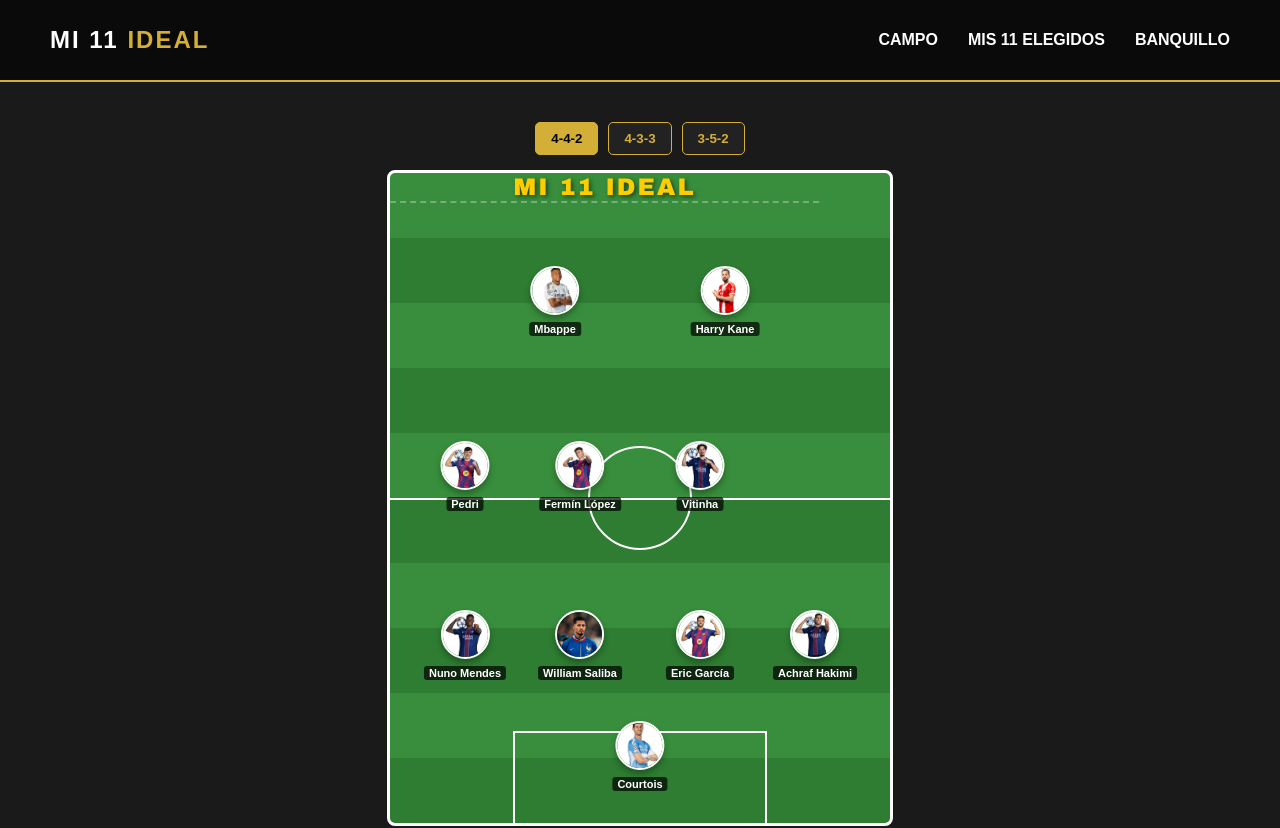
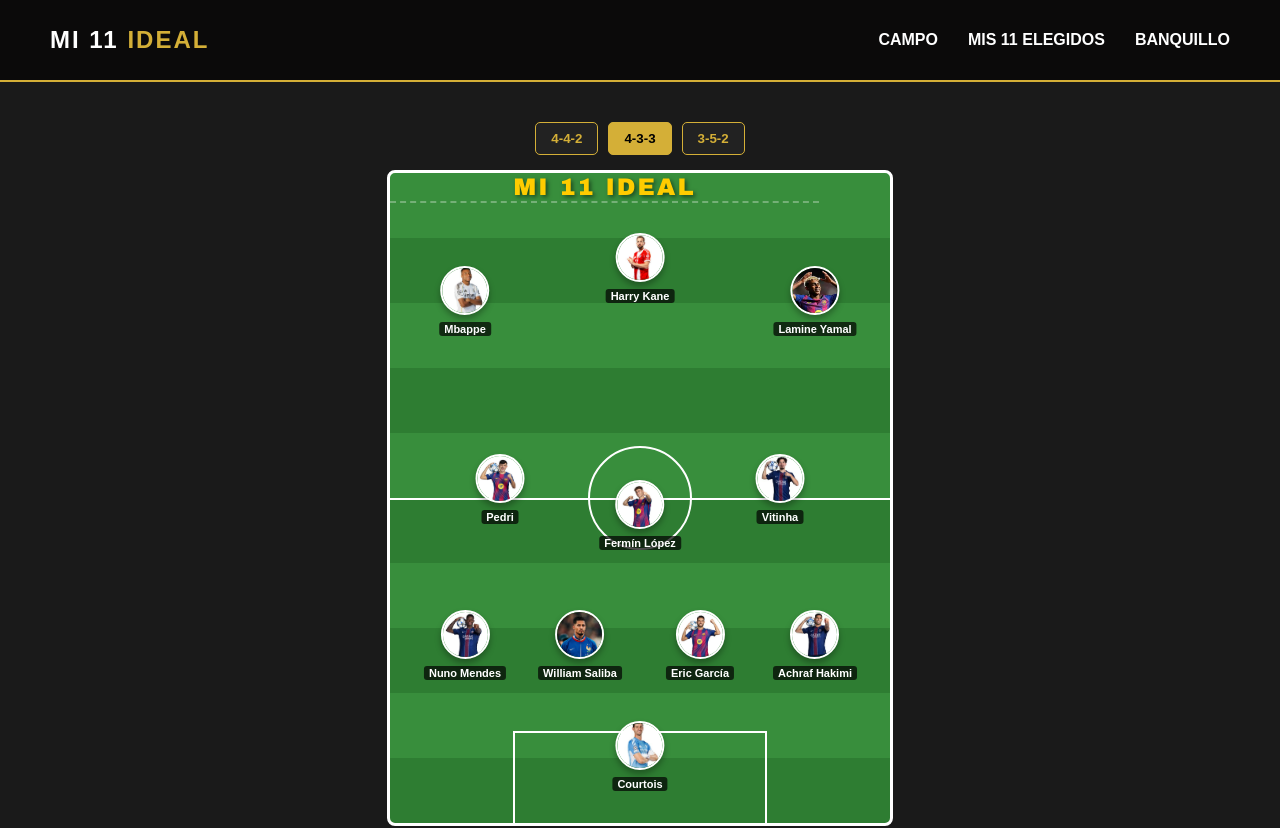
Before and after one commit to Ivan200777/PRACTICAS, a Vue app in the folder libnamic/: page / in a window 1280 px wide. Shown: the top 828 px of the page. Built offline with nearby package versions, Linux system fonts and the light colour scheme.

Commit message:
DÍA 12 (arreglo de la plantilla en el campo. Ahora se pueden intercambiar los jugadores perfectaente y el sistema de formaciones funciona correctamente. Además al hacer doble click nombramos un capitán)

```diff
--- a/libnamic/src/views/CampoView.vue
+++ b/libnamic/src/views/CampoView.vue
@@ -19,29 +19,46 @@ const soltarJugador = (indexDestino) => {
   const indexOrigen = jugadorArrastradoIndex.value
 
   if (indexOrigen !== null) {
+    // 1. Conseguimos el jugador que estamos arrastrando
+    const jugadorOrigen = esSuplenteArrastrado.value
+      ? suplentes.value[indexOrigen]
+      : titularesPorSlot.value[indexOrigen]
+
+    // 2. Conseguimos el jugador que está en el hueco de destino
+    const jugadorDestino = titularesPorSlot.value[indexDestino]
+
+    if (!jugadorOrigen) return // Seguridad
+
+    // 3. Buscamos sus posiciones reales en el array principal
+    const realIndexOrigen = jugadores.value.findIndex(j => j.id === jugadorOrigen.id)
+
     if (esSuplenteArrastrado.value) {
-      // Cambio: Suplente por Titular
-      const jugadorEntra = suplentes.value[indexOrigen]
-      const jugadorSale = titulares.value[indexDestino]
+      // CASO A: Traemos a alguien del banquillo al campo
+      if (jugadorDestino) {
+        // Intercambiamos estados: el que entra es titular, el que sale es suplente
+        const realIndexDestino = jugadores.value.findIndex(j => j.id === jugadorDestino.id)
+        jugadores.value[realIndexOrigen].titular = true
+        jugadores.value[realIndexDestino].titular = false
+      } else {
+        // Si el hueco estaba vacío
+        jugadores.value[realIndexOrigen].titular = true
+      }
+    } else {
+      // CASO B: Intercambio entre dos jugadores que ya están en el campo
+      if (jugadorDestino && jugadorOrigen.id !== jugadorDestino.id) {
+        const realIndexDestino = jugadores.value.findIndex(j => j.id === jugadorDestino.id)
 
-      jugadorEntra.titular = true
-      jugadorSale.titular = false
-    } else if (indexOrigen !== indexDestino) {
-      // Cambio: Titular por Titular (Posiciones)
-      const idOrigen = titulares.value[indexOrigen].id
-      const idDestino = titulares.value[indexDestino].id
-
-      const realIndexOrigen = jugadores.value.findIndex(j => j.id === idOrigen)
-      const realIndexDestino = jugadores.value.findIndex(j => j.id === idDestino)
-
-      const itemTemp = jugadores.value[realIndexOrigen]
-      jugadores.value[realIndexOrigen] = jugadores.value[realIndexDestino]
-      jugadores.value[realIndexDestino] = itemTemp
+        // Intercambiamos sus posiciones en el array para que visualmente cambien
+        const temp = jugadores.value[realIndexOrigen]
+        jugadores.value[realIndexOrigen] = jugadores.value[realIndexDestino]
+        jugadores.value[realIndexDestino] = temp
+      }
     }
 
-    // Forzar actualización visual
     jugadores.value = [...jugadores.value]
   }
+
+  // Limpiamos el estado del arrastre
   jugadorArrastradoIndex.value = null
   esSuplenteArrastrado.value = false
 }
@@ -54,52 +71,52 @@ const suplentes = computed(() => {
 
 const titulares = computed(() => jugadores.value.filter(j => j.titular))
 
-const formacionActual = ref('4-4-2')
+const formacionActual = ref('4-3-3')
 
 const FORMACIONES = {
   '4-4-2': {
     slots: [
-      { posicion: 'Portero',        left: 50, bottom: 5  },
-      { posicion: 'Defensa',        left: 15, bottom: 22 },
-      { posicion: 'Defensa',        left: 38, bottom: 22 },
-      { posicion: 'Defensa',        left: 62, bottom: 22 },
-      { posicion: 'Defensa',        left: 85, bottom: 22 },
-      { posicion: 'Centrocampista', left: 15, bottom: 48 },
-      { posicion: 'Centrocampista', left: 38, bottom: 48 },
-      { posicion: 'Centrocampista', left: 62, bottom: 48 },
-      { posicion: 'Centrocampista', left: 85, bottom: 48 },
-      { posicion: 'Delantero',      left: 33, bottom: 75 },
-      { posicion: 'Delantero',      left: 67, bottom: 75 },
+      { rol: 'Portero', left: 50, bottom: 5  },
+      { rol: 'LI',      left: 15, bottom: 22 },
+      { rol: 'DFC',     left: 38, bottom: 22 },
+      { rol: 'DFC',     left: 62, bottom: 22 },
+      { rol: 'LD',      left: 85, bottom: 22 },
+      { rol: 'MI',      left: 15, bottom: 48 },
+      { rol: 'MC',      left: 38, bottom: 48 },
+      { rol: 'MC',      left: 62, bottom: 48 },
+      { rol: 'MD',      left: 85, bottom: 48 },
+      { rol: 'DC',      left: 33, bottom: 75 },
+      { rol: 'DC',      left: 67, bottom: 75 },
     ]
   },
   '4-3-3': {
     slots: [
-      { posicion: 'Portero',        left: 50, bottom: 5  },
-      { posicion: 'Defensa',        left: 15, bottom: 22 },
-      { posicion: 'Defensa',        left: 38, bottom: 22 },
-      { posicion: 'Defensa',        left: 62, bottom: 22 },
-      { posicion: 'Defensa',        left: 85, bottom: 22 },
-      { posicion: 'Centrocampista', left: 22, bottom: 46 },
-      { posicion: 'Centrocampista', left: 50, bottom: 42 },
-      { posicion: 'Centrocampista', left: 78, bottom: 46 },
-      { posicion: 'Delantero',      left: 15, bottom: 75 },
-      { posicion: 'Delantero',      left: 50, bottom: 80 },
-      { posicion: 'Delantero',      left: 85, bottom: 75 },
+      { rol: 'Portero', left: 50, bottom: 5  },
+      { rol: 'LI',      left: 15, bottom: 22 },
+      { rol: 'DFC',     left: 38, bottom: 22 },
+      { rol: 'DFC',     left: 62, bottom: 22 },
+      { rol: 'LD',      left: 85, bottom: 22 },
+      { rol: 'MC',      left: 22, bottom: 46 },
+      { rol: 'MC',      left: 50, bottom: 42 },
+      { rol: 'MC',      left: 78, bottom: 46 },
+      { rol: 'EI',      left: 15, bottom: 75 },
+      { rol: 'DC',      left: 50, bottom: 80 },
+      { rol: 'ED',      left: 85, bottom: 75 },
     ]
   },
   '3-5-2': {
     slots: [
-      { posicion: 'Portero',        left: 50, bottom: 5  },
-      { posicion: 'Defensa',        left: 22, bottom: 20 },
-      { posicion: 'Defensa',        left: 50, bottom: 20 },
-      { posicion: 'Defensa',        left: 78, bottom: 20 },
-      { posicion: 'Centrocampista', left: 10, bottom: 48 },
-      { posicion: 'Centrocampista', left: 30, bottom: 48 },
-      { posicion: 'Centrocampista', left: 50, bottom: 48 },
-      { posicion: 'Centrocampista', left: 70, bottom: 48 },
-      { posicion: 'Centrocampista', left: 90, bottom: 48 },
-      { posicion: 'Delantero',      left: 33, bottom: 76 },
-      { posicion: 'Delantero',      left: 67, bottom: 76 },
+      { rol: 'Portero', left: 50, bottom: 5  },
+      { rol: 'DFC',     left: 22, bottom: 20 },
+      { rol: 'DFC',     left: 50, bottom: 20 },
+      { rol: 'DFC',     left: 78, bottom: 20 },
+      { rol: 'MI',      left: 10, bottom: 48 },
+      { rol: 'MC',      left: 30, bottom: 48 },
+      { rol: 'MC',      left: 50, bottom: 48 },
+      { rol: 'MC',      left: 70, bottom: 48 },
+      { rol: 'MD',      left: 90, bottom: 48 },
+      { rol: 'DC',      left: 33, bottom: 76 },
+      { rol: 'DC',      left: 67, bottom: 76 },
     ]
   },
 }
@@ -108,60 +125,93 @@ const cambiarFormacion = (nueva) => {
   formacionActual.value = nueva
   const slots = FORMACIONES[nueva].slots
 
-  // Contamos cuántos de cada posición necesita la formación
-  const necesarios = {}
+  // 1. Mapeamos los roles de los slots a las categorías de los jugadores
+  // Esto traduce 'LI', 'DFC', 'LD' a 'Defensa', etc.
+  const necesarios = {
+    'Portero': 0,
+    'Defensa': 0,
+    'Centrocampista': 0,
+    'Delantero': 0
+  }
+
   slots.forEach(s => {
-    necesarios[s.posicion] = (necesarios[s.posicion] || 0) + 1
+    if (s.rol === 'Portero') necesarios['Portero']++
+    else if (['LI', 'LD', 'DFC', 'Defensa'].includes(s.rol)) necesarios['Defensa']++
+    else if (['MC', 'MI', 'MD', 'Centrocampista'].includes(s.rol)) necesarios['Centrocampista']++
+    else if (['DC', 'EI', 'ED', 'Delantero'].includes(s.rol)) necesarios['Delantero']++
   })
 
-  // Mandamos al banquillo a los titulares que sobran por posición
-  const contadores = {}
+  // 2. Mandamos al banquillo a los que sobran
+  const contadores = { 'Portero': 0, 'Defensa': 0, 'Centrocampista': 0, 'Delantero': 0 }
+
   jugadores.value.forEach(j => {
     if (!j.titular) return
-    contadores[j.posicion] = (contadores[j.posicion] || 0) + 1
+    contadores[j.posicion]++
     if (contadores[j.posicion] > (necesarios[j.posicion] || 0)) {
       j.titular = false
     }
   })
 
-  // Subimos suplentes de la posición que falte
-  const yaHay = {}
+  // 3. Subimos suplentes si faltan para completar los 11
+  const yaHay = { 'Portero': 0, 'Defensa': 0, 'Centrocampista': 0, 'Delantero': 0 }
   jugadores.value.filter(j => j.titular).forEach(j => {
-    yaHay[j.posicion] = (yaHay[j.posicion] || 0) + 1
+    yaHay[j.posicion]++
   })
-  jugadores.value.filter(j => !j.titular).forEach(j => {
+
+  jugadores.value.forEach(j => {
+    if (j.titular) return
     const necesita = necesarios[j.posicion] || 0
-    const tiene    = yaHay[j.posicion]      || 0
+    const tiene = yaHay[j.posicion] || 0
     if (tiene < necesita) {
       j.titular = true
-      yaHay[j.posicion] = tiene + 1
+      yaHay[j.posicion]++
     }
   })
 
   jugadores.value = [...jugadores.value]
 }
-
 const titularesPorSlot = computed(() => {
   const slots = FORMACIONES[formacionActual.value].slots
-  const contadores = {}
-  const porPosicion = {}
 
-  titulares.value.forEach(j => {
-    if (!porPosicion[j.posicion]) porPosicion[j.posicion] = []
-    porPosicion[j.posicion].push(j)
-  })
+  // Filtramos los titulares por la posición que tienen en DatosDeLosJugadores.js
+  const pS = titulares.value.filter(j => j.posicion === 'Portero')
+  const dS = titulares.value.filter(j => j.posicion === 'Defensa')
+  const mS = titulares.value.filter(j => j.posicion === 'Centrocampista')
+  const fS = titulares.value.filter(j => j.posicion === 'Delantero')
+
+  let pIdx = 0, dIdx = 0, mIdx = 0, fIdx = 0
 
   return slots.map(slot => {
-    if (!contadores[slot.posicion]) contadores[slot.posicion] = 0
-    const jugador = (porPosicion[slot.posicion] || [])[contadores[slot.posicion]]
-    contadores[slot.posicion]++
-    return jugador || null
+    if (slot.rol === 'Portero') return pS[pIdx++] || null
+    if (['LI', 'LD', 'DFC', 'Defensa'].includes(slot.rol)) return dS[dIdx++] || null
+    if (['MC', 'MI', 'MD', 'Centrocampista'].includes(slot.rol)) return mS[mIdx++] || null
+    if (['DC', 'EI', 'ED', 'Delantero'].includes(slot.rol)) return fS[fIdx++] || null
+    return null
   })
 })
 
 watch(nombreEquipo, (nuevoNombre) => {
   localStorage.setItem('nombreMiEquipo', nuevoNombre)
 })
+
+const hacerCapitan = (jugador) => {
+  if (!jugador) return
+
+  // 1. Buscamos al que ya es capitán y le quitamos el rango
+  jugadores.value.forEach(j => {
+    if (j.capitan) j.capitan = false
+  })
+
+  // 2. Buscamos al jugador clickeado en el array original y lo hacemos capitán
+  const realIndex = jugadores.value.findIndex(j => j.id === jugador.id)
+  if (realIndex !== -1) {
+    jugadores.value[realIndex].capitan = true
+  }
+
+  jugadores.value = [...jugadores.value]
+
+  localStorage.setItem('misJugadores', JSON.stringify(jugadores.value))
+}
 </script>
 
 <template>
@@ -195,7 +245,8 @@ watch(nombreEquipo, (nuevoNombre) => {
         <template v-if="titularesPorSlot[index]">
           <div class="ficha-campo" :class="{'es-capitan': titularesPorSlot[index].capitan}"
                draggable="true"
-               @dragstart="empiezaArrastre(index)">
+               @dragstart="empiezaArrastre(index)"
+               @dblclick="hacerCapitan(titularesPorSlot[index])">
             <div class="contenedor-avatar">
               <img v-if="titularesPorSlot[index].foto" :src="titularesPorSlot[index].foto" class="foto-miniatura">
               <div v-else class="inicial-miniatura">{{ titularesPorSlot[index].nombre.charAt(0) }}</div>
@@ -305,24 +356,6 @@ watch(nombreEquipo, (nuevoNombre) => {
   cursor: grabbing;
   opacity: 0.5;
 }
-
-/* Posiciones */
-.portero { bottom: 5%; left: 50%; }
-.defensa { bottom: 22%; }
-.defensa:nth-of-type(4n+1) { left: 20%; }
-.defensa:nth-of-type(4n+2) { left: 40%; }
-.defensa:nth-of-type(4n+3) { left: 60%; }
-.defensa:nth-of-type(4n+4) { left: 80%; }
-
-.centrocampista { bottom: 45%; }
-.centrocampista:nth-of-type(3n+1) { left: 25%; }
-.centrocampista:nth-of-type(3n+2) { left: 50%; }
-.centrocampista:nth-of-type(3n+3) { left: 75%; }
-
-.delantero { bottom: 70%; }
-.delantero:nth-of-type(3n+1) { left: 30%; }
-.delantero:nth-of-type(3n+2) { left: 50%; }
-.delantero:nth-of-type(3n+3) { left: 70%; }
 
 .ficha-campo {
   display: flex;
@@ -501,22 +534,27 @@ watch(nombreEquipo, (nuevoNombre) => {
   color: black;
 }
 
-/* --- MOVIMIENTOS SEGÚN LA FORMACIÓN --- */
-
-/* Si es 4-3-3, adelantamos un poco a los delanteros y centrocampistas */
-.formacion-4-3-3 .centrocampista { bottom: 48%; }
-.formacion-4-3-3 .delantero { bottom: 75%; }
-
-/* Si es 3-5-2, reubicamos defensas y centrocampistas */
-.formacion-3-5-2 .defensa { bottom: 18%; }
-/* Ajuste para que solo haya 3 defensas visualmente */
-.formacion-3-5-2 .defensa:nth-of-type(4) { display: none; }
-
-.formacion-3-5-2 .centrocampista { bottom: 50%; }
-.formacion-3-5-2 .delantero { bottom: 78%; }
-
-/* Transición suave para que "vuelen" a su sitio */
 .jugador-posicionado {
   transition: all 0.6s ease-in-out;
 }
+
+.ficha-campo {
+  cursor: pointer;
+  transition: transform 0.2s ease;
+}
+
+.ficha-campo:hover {
+  transform: scale(1.1); /* Se hace un pelín más grande al pasar el ratón */
+}
+
+.brazalete-capitan {
+  box-shadow: 0 0 5px rgba(0,0,0,0.5);
+  animation: pulso-capitan 2s infinite;
+}
+
+@keyframes pulso-capitan {
+  0% { transform: scale(1); }
+  50% { transform: scale(1.1); }
+  100% { transform: scale(1); }
+}
 </style>
```
